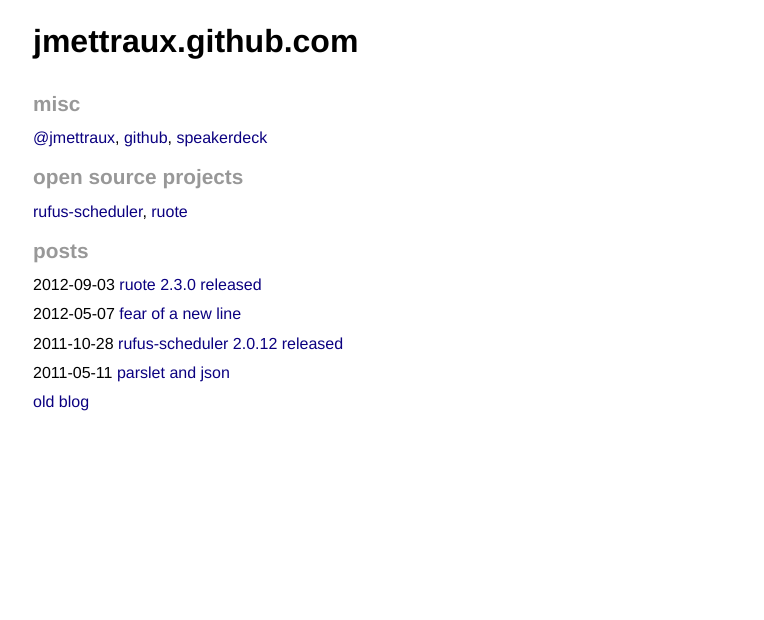
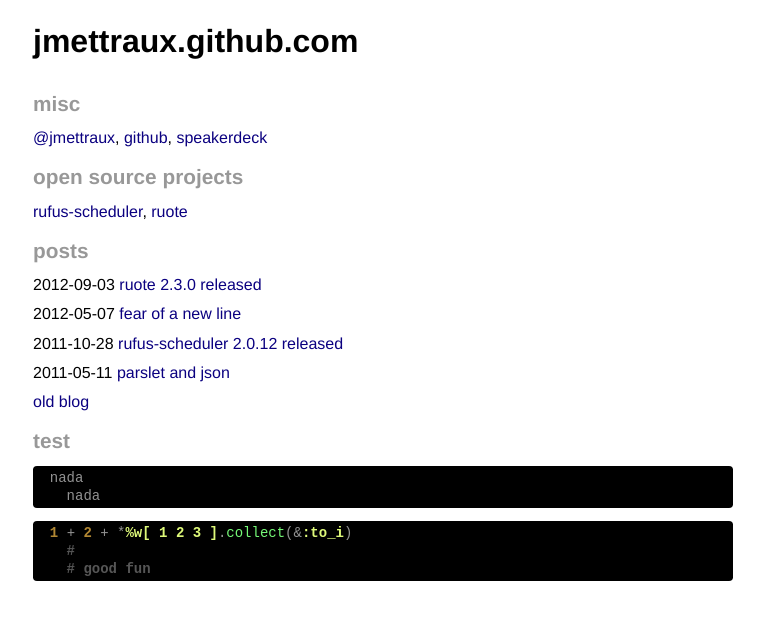
Before and after one commit to jmettraux/jmettraux.github.com, a Jekyll site: the page built from index.md, in a window 1280 px wide. Shown: the top 620 px of the page, without its empty margins (257-1021 px from the left). Built offline with Jekyll 4.4.1, drawn with Linux system fonts in a browser that asks for light colours; comment, search, counter and statistics services are not loaded.

Commit message:
test github flavoured markdown (ignore)

````diff
--- a/index.md
+++ b/index.md
@@ -21,3 +21,16 @@
 {% endfor %}
 
 [old blog](http://jmettraux.wordpress.com)
+
+## test ##
+
+```
+  nada
+    nada
+```
+
+```ruby
+  1 + 2 + *%w[ 1 2 3 ].collect(&:to_i)
+    #
+    # good fun
+```
````
